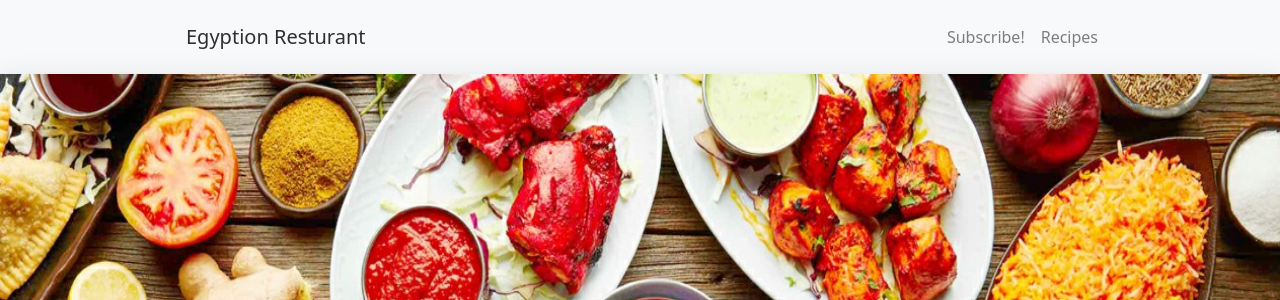
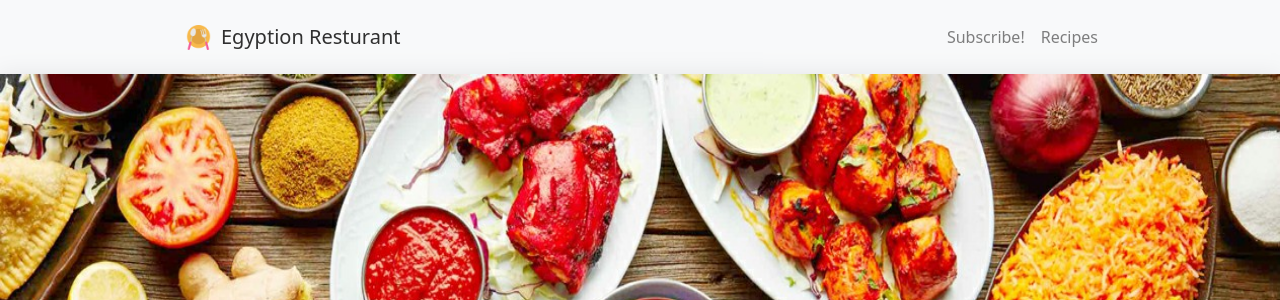
Before and after one commit to AsmaaMahmoud1702/Database_Project, a Flask app: page / in a window 1280 px wide. Shown: the top 300 px of the page. Run offline with Flask 3, Linux system fonts and the light colour scheme; data that the repository does not hold is empty.

Commit message:
add icon

```diff
--- a/static/css/styles.css
+++ b/static/css/styles.css
@@ -2,6 +2,18 @@
   padding: 17px 174px !important;
   z-index: 1;
   opacity: 0.9;
+}
+
+.navbar-brand {
+  display: flex;
+  align-items: center;
+  flex-direction: row;
+  justify-content: space-evenly;
+}
+
+.navbar-brand img {
+  width: 25px;
+  margin-right: 10px;
 }
 
 .dropdown-menu-right {
--- a/templates/base.html
+++ b/templates/base.html
@@ -21,6 +21,10 @@
       integrity="sha384-EVSTQN3/azprG1Anm3QDgpJLIm9Nao0Yz1ztcQTwFspd3yD65VohhpuuCOmLASjC"
       crossorigin="anonymous"
     />
+    <link
+      rel="icon"
+      href="{{ url_for('static', filename='images/restaurant_icon.png') }}"
+    />
     <script
       src="https://cdn.jsdelivr.net/npm/bootstrap@5.0.2/dist/js/bootstrap.bundle.min.js"
       integrity="sha384-MrcW6ZMFYlzcLA8Nl+NtUVF0sA7MsXsP1UyJoMp4YLEuNSfAP+JcXn/tWtIaxVXM"
@@ -31,7 +35,13 @@
     <div>
       <nav class="navbar navbar-light bg-light navbar-expand">
         <div class="container-fluid">
-          <a class="navbar-brand" href="/">Egyption Resturant</a>
+          <a class="navbar-brand" href="/">
+            <img
+              src="{{ url_for('static', filename='images/restaurant_icon.png') }}"
+              alt=""
+            />
+            Egyption Resturant</a
+          >
           <button
             class="navbar-toggler"
             type="button"
@@ -52,26 +62,6 @@
             <li>
               <a class="nav-link" href="/all-categories">Recipes</a>
             </li>
-            <!-- <li class="nav-item dropdown">
-              <a
-                class="nav-link dropdown-toggle"
-                href="#"
-                id="navbarDropdownMenuLink"
-                role="button"
-                data-bs-toggle="dropdown"
-                aria-expanded="false"
-              >
-                All Recipes
-              </a>
-              <ul
-                class="dropdown-menu dropdown-menu-right"
-                aria-labelledby="navbarDropdownMenuLink"
-              >
-                <li><a class="dropdown-item" href="#">Koshary</a></li>
-                <li><a class="dropdown-item" href="#">Koshary</a></li>
-                <li><a class="dropdown-item" href="#">Koshary</a></li>
-              </ul>
-            </li> -->
           </ul>
         </div>
       </nav>
```
Also changed, not shown: netlify.toml (deleted), static/images/restaurant_icon.png (added).
